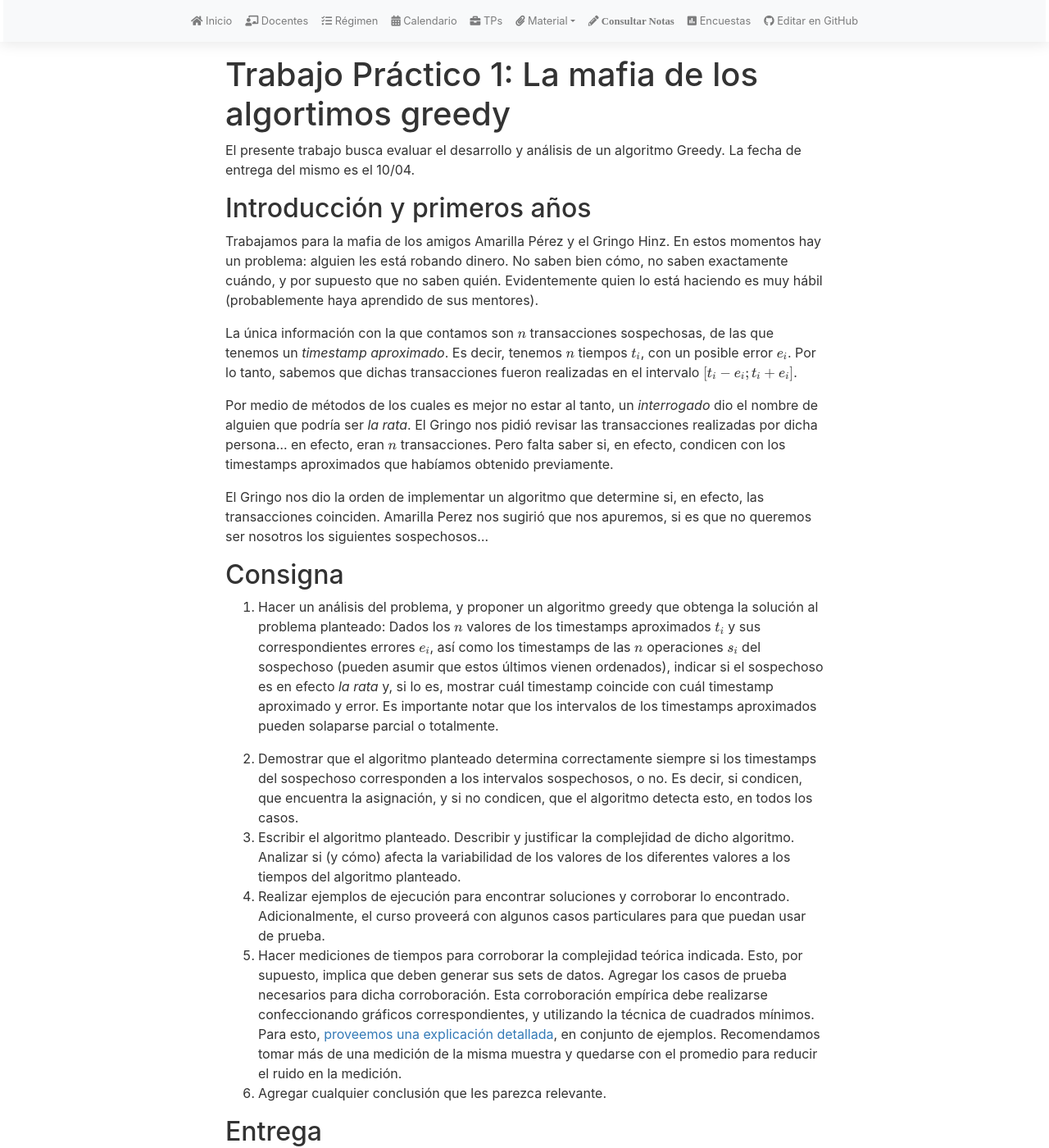
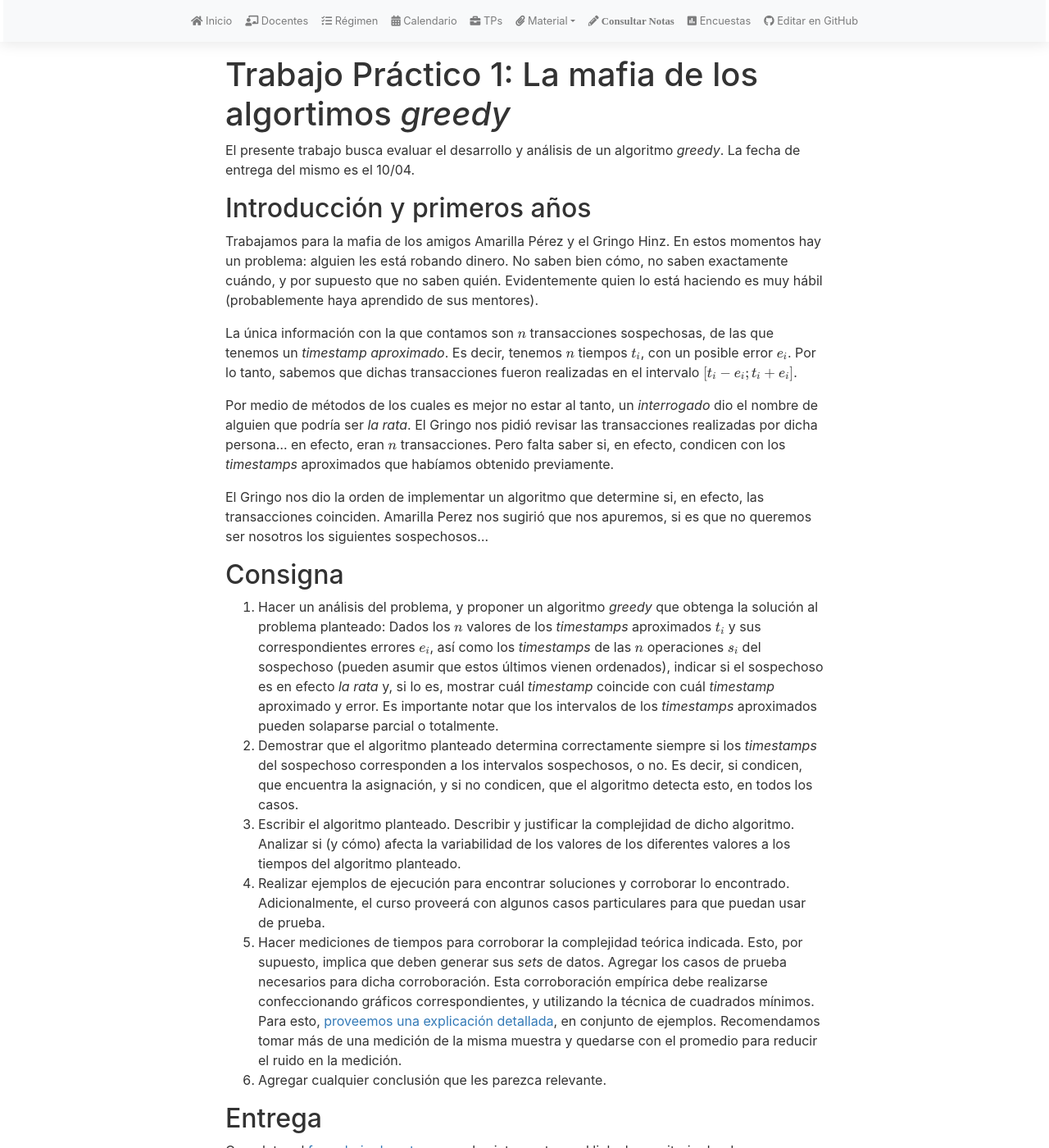
Before and after one commit to algoritmos-rw/tda_bg, a Jekyll site: the page built from tps/2025_1/tp1.md, in a window 1280 px wide and 1400 px high. Shown: the whole window at 82% size. Built offline with Jekyll 4.4.1, drawn with Linux system fonts in a browser that asks for light colours; nearby versions of some CDN libraries; our own code applies the rules of GitHub Pages for plain Markdown files; some of the changed text lies outside the part shown.

Commit message:
Enhanced formatting
Removed whitespaces, used italics for foreign words & added useful links.

```diff
--- a/tps/2025_1/tp1.md
+++ b/tps/2025_1/tp1.md
@@ -5,9 +5,9 @@ math: true
 {% assign tp = site.data.trabajos.TP1 %}
 {% capture fecha %}{{tp.entrega | date: "%e/%m"}}{% endcapture %}
 
-# Trabajo Práctico 1: La mafia de los algortimos greedy
+# Trabajo Práctico 1: La mafia de los algortimos _greedy_
 
-El presente trabajo busca evaluar el desarrollo y análisis de un algoritmo Greedy.
+El presente trabajo busca evaluar el desarrollo y análisis de un algoritmo _greedy_.
 La fecha de entrega del mismo es el {{fecha}}.
 
 ## Introducción y primeros años
@@ -26,7 +26,7 @@ transacciones fueron realizadas en el intervalo $$\left[ t_i - e_i; t_i + e_i \r
 Por medio de métodos de los cuales es mejor no estar al tanto, un _interrogado_
 dio el nombre de alguien que podría ser _la rata_. El Gringo nos pidió revisar
 las transacciones realizadas por dicha persona... en efecto, eran $$n$$ transacciones.
-Pero falta saber si, en efecto, condicen con los timestamps aproximados
+Pero falta saber si, en efecto, condicen con los _timestamps_ aproximados
 que habíamos obtenido previamente.
 
 El Gringo nos dio la orden de implementar un algoritmo que determine si, en efecto,
@@ -34,22 +34,21 @@ las transacciones coinciden. Amarilla Perez nos sugirió que nos apuremos, si es
 que no queremos ser nosotros los siguientes sospechosos...
 
 ## Consigna
-1. Hacer un análisis del problema, y proponer un algoritmo greedy que obtenga la solución al
+1. Hacer un análisis del problema, y proponer un algoritmo _greedy_ que obtenga la solución al
 problema planteado:
-Dados los $$n$$ valores de los timestamps aproximados $$t_i$$ y sus correspondientes errores $$e_i$$, así como
-los timestamps de las $$n$$ operaciones $$s_i$$ del sospechoso (pueden asumir que estos últimos vienen ordenados),
-indicar si el sospechoso es en efecto _la rata_ y, si lo es, mostrar cuál timestamp coincide con cuál
-timestamp aproximado y error. Es importante notar que los intervalos de los timestamps aproximados pueden
+Dados los $$n$$ valores de los _timestamps_ aproximados $$t_i$$ y sus correspondientes errores $$e_i$$, así como
+los _timestamps_ de las $$n$$ operaciones $$s_i$$ del sospechoso (pueden asumir que estos últimos vienen ordenados),
+indicar si el sospechoso es en efecto _la rata_ y, si lo es, mostrar cuál _timestamp_ coincide con cuál
+_timestamp_ aproximado y error. Es importante notar que los intervalos de los _timestamps_ aproximados pueden
 solaparse parcial o totalmente.
-
-2. Demostrar que el algoritmo planteado determina correctamente siempre si los timestamps del sospechoso corresponden
+2. Demostrar que el algoritmo planteado determina correctamente siempre si los _timestamps_ del sospechoso corresponden
 a los intervalos sospechosos, o no. Es decir, si condicen, que encuentra la asignación, y si no condicen, que el
 algoritmo detecta esto, en todos los casos.
 3. Escribir el algoritmo planteado. Describir y justificar la complejidad de dicho algoritmo. Analizar si
 (y cómo) afecta la variabilidad de los valores de los diferentes valores a los tiempos del algoritmo planteado.
 4. Realizar ejemplos de ejecución para encontrar soluciones y corroborar lo encontrado. Adicionalmente, el
 curso proveerá con algunos casos particulares para que puedan usar de prueba.
-5. Hacer mediciones de tiempos para corroborar la complejidad teórica indicada. Esto, por supuesto, implica que deben generar sus sets de datos.
+5. Hacer mediciones de tiempos para corroborar la complejidad teórica indicada. Esto, por supuesto, implica que deben generar sus _sets_ de datos.
 Agregar los casos de prueba necesarios para dicha corroboración. Esta corroboración empírica debe realizarse confeccionando gráficos correspondientes, y utilizando la técnica de cuadrados mínimos. Para esto, [proveemos una explicación detallada](https://github.com/algoritmos-rw/tda_ejemplos/blob/main/analisis_complejidad/cuadrados_minimos.ipynb), en conjunto de ejemplos. Recomendamos tomar más de una medición de la misma muestra y quedarse con el promedio para reducir el ruido en la medición.
 6. Agregar cualquier conclusión que les parezca relevante.
 
@@ -89,5 +88,5 @@ La excepción a esto sería si hay que rehacer una enorme mayoría de lo escrito
 
 La nota del trabajo práctico tendrá en cuenta tanto la presentación y calidad de lo presentado,
 como también el desarrollo del trabajo. No será lo mismo un trabajo realizado con lo mínimo
-indispensable, que uno bien presentado, analizado, y probado con diferentes volúmenes, set de
-datos, o estrategias de generación de sets, en el caso que corresponda.
+indispensable, que uno bien presentado, analizado, y probado con diferentes volúmenes, _set_ de
+datos, o estrategias de generación de _sets_, en el caso que corresponda.
```
Also changed, not shown: other parts of tps/2025_1/tp1.md (+2 -2 lines).
